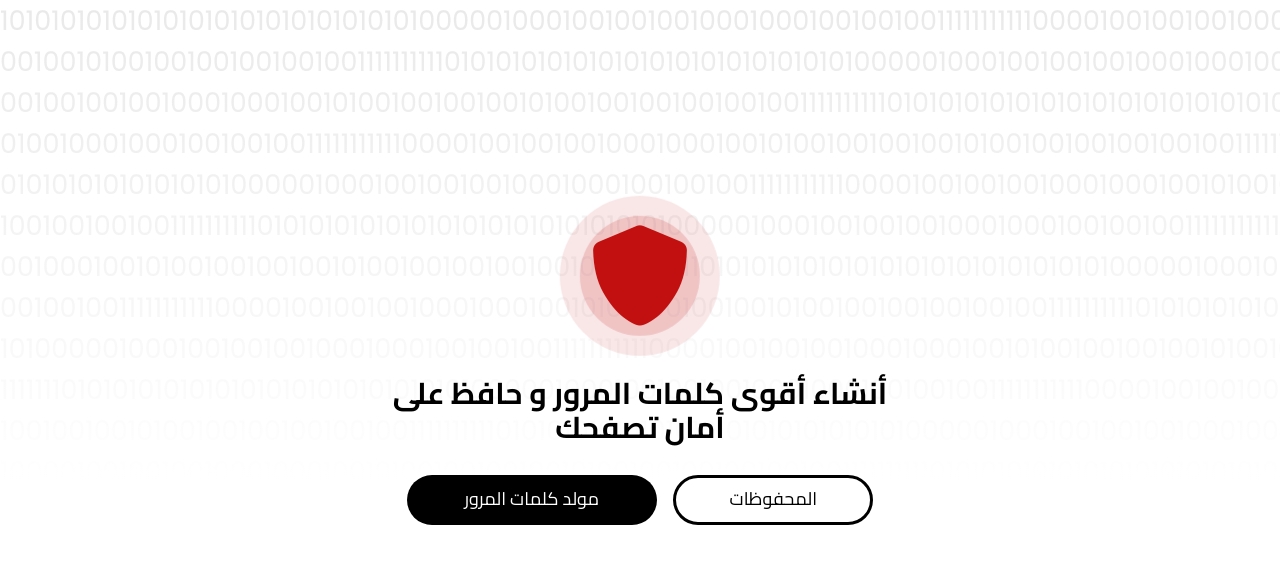
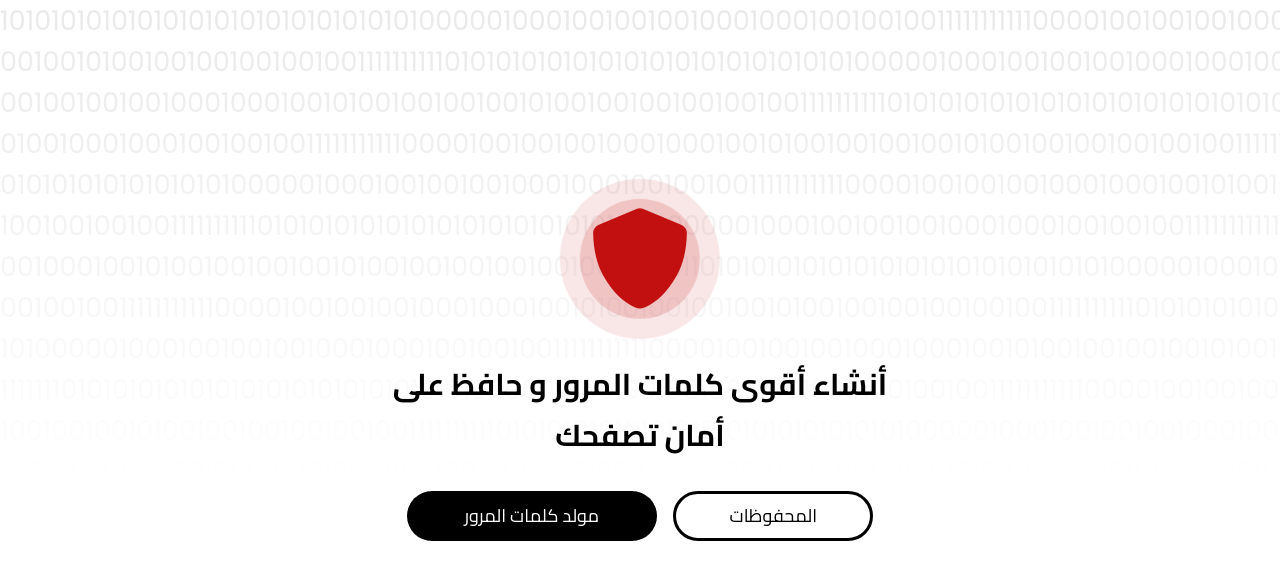
Before and after one commit to 2waab/Passwords-Safty, a plain HTML site: page index.html in a window 1280 px wide. Drawn offline with Linux system fonts and the light colour scheme.

Commit message:
Update home.css

```diff
--- a/CSS/home.css
+++ b/CSS/home.css
@@ -96,6 +96,7 @@ body::after {
 .content h2 {
     font-size: 30px;
     font-weight: bold;
+    line-height: 1.7;
     color: var(--text-color);
 }
 .content .but {
```
